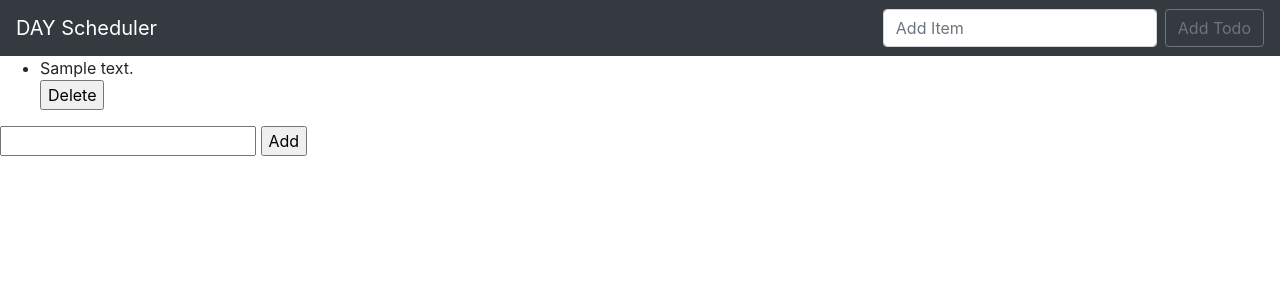
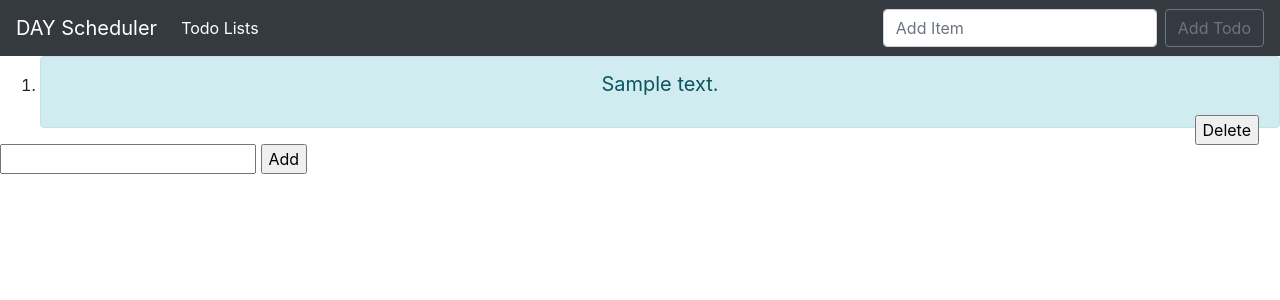
Before and after one commit to Mohhd-Arif/Todo-list, a Django app: template templates/todo.html in a window 1280 px wide. Shown: the top 300 px of the page. Run offline with Django 3.2, Linux system fonts and the light colour scheme; the template is opened without the code that fills it: most values are stand-ins (such as "Sample title", 1, 10 or a date in 2020); some libraries are stand-ins or nearby versions.

Commit message:
some cool stuff for new year in css

```diff
--- a/templates/base.html
+++ b/templates/base.html
@@ -19,10 +19,13 @@
 
   <div class="collapse navbar-collapse" id="navbarSupportedContent">
     <ul class="navbar-nav mr-auto">
+        <li class="nav-item active">
+        <a class="nav-link" href="/todo/">Todo Lists <span class="sr-only">(current)</span></a>
+      </li>
 
     </ul>
-    <form class="form-inline my-2 my-lg-0">
-      <input class="form-control mr-sm-2" type="search" placeholder="Add Item" aria-label="Search" name = "item">
+    <form class="form-inline my-2 my-lg-0" action="/addTodo/" method="post">{% csrf_token %}
+      <input class="form-control mr-sm-2" type="text" placeholder="Add Item" aria-label="Search" name = "content">
       <button class="btn btn-outline-secondary my-2 my-sm-0" type="submit">Add Todo</button>
     </form>
   </div>
--- a/templates/todo.html
+++ b/templates/todo.html
@@ -1,16 +1,19 @@
 {% extends 'base.html'%}
 
 {%block content%}
-<ul>
+<ol>
     {% for todo_item in all_items %}
-        <li>{{todo_item.content}}</li>
-        <form action="/deleteTodo/{{todo_item.id}}/"
-              style="display: inline;"
-              method="post">{%csrf_token%}
-        <input type="submit" value="Delete">
-        </form>
+        <li>
+            <div class="alert alert-info" role="alert">
+                <p style="font-size:20px" align="center">{{todo_item.content}}</p>
+                <form action="/deleteTodo/{{todo_item.id}}/"
+                    method="post">{%csrf_token%}
+                <input type="submit" value="Delete" style="float:right;">
+                    </form>
+            </div>
+        </li>
     {% endfor %}
-</ul>
+</ol>
 
 <form action="/addTodo/" method = "post">{% csrf_token %}
     <input type="text" name="content">
--- a/todo_list/urls.py
+++ b/todo_list/urls.py
@@ -18,7 +18,7 @@ from django.urls import path
 from todo.views import todoView,addTodo,deleteTodo,homePage
 
 urlpatterns = [
-    path('', homePage),
+    path('', todoView),
     path('admin/', admin.site.urls),
     path('todo/', todoView),
     path('addTodo/', addTodo),
```
Also changed, not shown: db.sqlite3.
